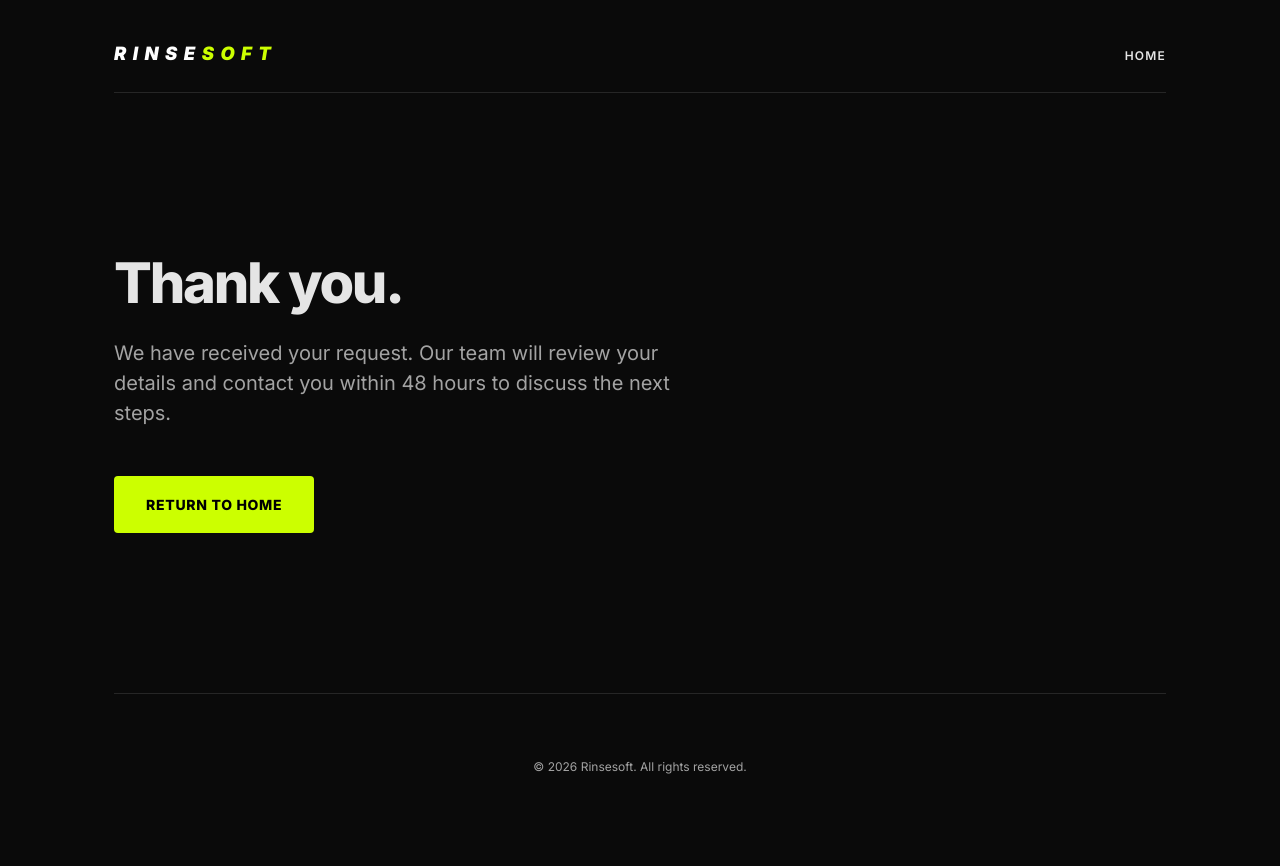
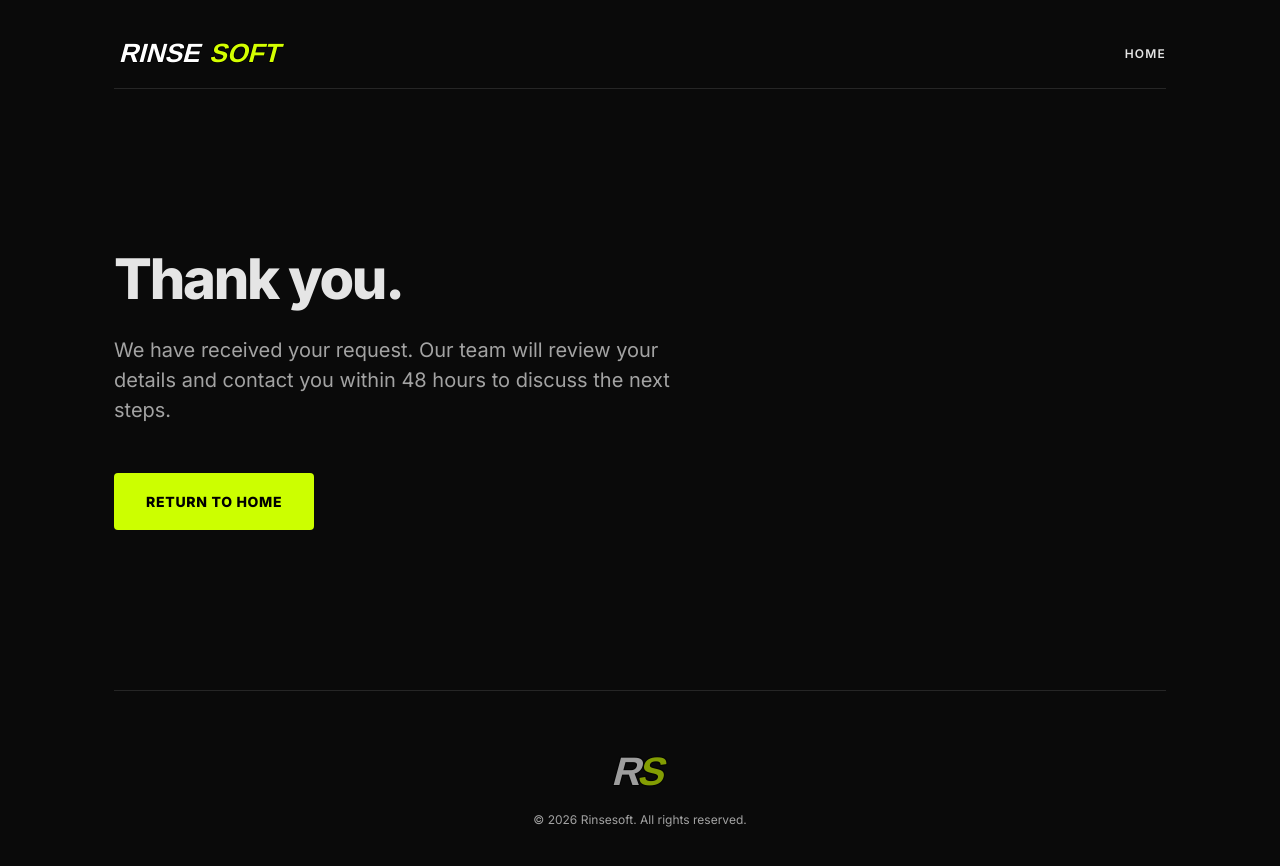
Before and after one commit to collin-thomas/rinsesoft-website, a plain HTML site: page src/success.html in a window 1280 px wide. Drawn offline with Linux system fonts and the light colour scheme.

Commit message:
update rinsesoft logo

```diff
--- a/src/success.html
+++ b/src/success.html
@@ -18,6 +18,11 @@
   <meta name="twitter:title" content="Rinsesoft — We treat technology as a financial asset">
   <meta name="twitter:description"
     content="Rinsesoft helps mid-market firms eliminate operational drag and protect margins through strategic systems architecture.">
+
+  <!-- Favicons -->
+  <link rel="icon" type="image/x-icon" href="/favicon.ico">
+  <link rel="icon" type="image/svg+xml" href="/img/rinsesoft-insignia.svg">
+  <link rel="apple-touch-icon" href="/img/rinsesoft-insignia.png">
 
   <!-- Optimized Font Loading -->
   <link rel="preconnect" href="https://fonts.googleapis.com">
@@ -81,19 +86,50 @@
       border-bottom: 1px solid var(--border);
     }
 
+    /* Logo Styling */
     .logo {
-      font-weight: 900;
-      font-size: 1.15rem;
-      letter-spacing: 0.35em;
-      text-transform: uppercase;
-      font-style: italic;
-      color: #fff;
       display: flex;
       align-items: center;
+      text-decoration: none;
     }
 
-    .logo span {
-      color: var(--accent);
+    .logo-full {
+      height: 22px;
+      width: auto;
+      display: block;
+    }
+
+    .logo-insignia {
+      height: 22px;
+      width: auto;
+      display: none;
+    }
+
+    .footer-logo {
+      margin-bottom: 1.5rem;
+      display: flex;
+      justify-content: center;
+    }
+
+    .footer-logo img {
+      height: 32px;
+      width: auto;
+      opacity: 0.6;
+      transition: all 0.3s cubic-bezier(0.4, 0, 0.2, 1);
+    }
+
+    .footer-logo img:hover {
+      opacity: 1;
+    }
+
+    @media (max-width: 480px) {
+      .logo-full {
+        display: none;
+      }
+
+      .logo-insignia {
+        display: block;
+      }
     }
 
     .message {
@@ -155,7 +191,10 @@
 <body>
   <div class="container">
     <header>
-      <div class="logo">RINSE<span>SOFT</span></div>
+      <a href="/" class="logo" aria-label="Rinsesoft Home">
+        <img src="/img/rinsesoft-logo-no-rs.svg" alt="Rinsesoft Logo" class="logo-full">
+        <img src="/img/rinsesoft-insignia.svg" alt="Rinsesoft Insignia" class="logo-insignia">
+      </a>
       <nav>
         <a href="/"
           style="text-decoration:none; color:var(--text-main); font-weight:600; font-size:0.75rem; letter-spacing:0.1em;">HOME</a>
@@ -174,6 +213,9 @@
     </main>
 
     <footer>
+      <div class="footer-logo">
+        <img src="/img/rinsesoft-insignia.svg" alt="Rinsesoft Insignia">
+      </div>
       <p>&copy; <span id="year">2026</span> Rinsesoft. All rights reserved.</p>
     </footer>
   </div>
```
Also changed, not shown: src/index.html (+54 -13 lines), src/favicon.ico (added), src/img/rinsesoft-insignia.png (added), src/img/rinsesoft-insignia.svg (added), src/img/rinsesoft-logo-no-rs-print.png (added), src/img/rinsesoft-logo-no-rs.svg (added), src/img/rinsesoft-logo-print.png (added), src/img/rinsesoft-logo.svg (added).
